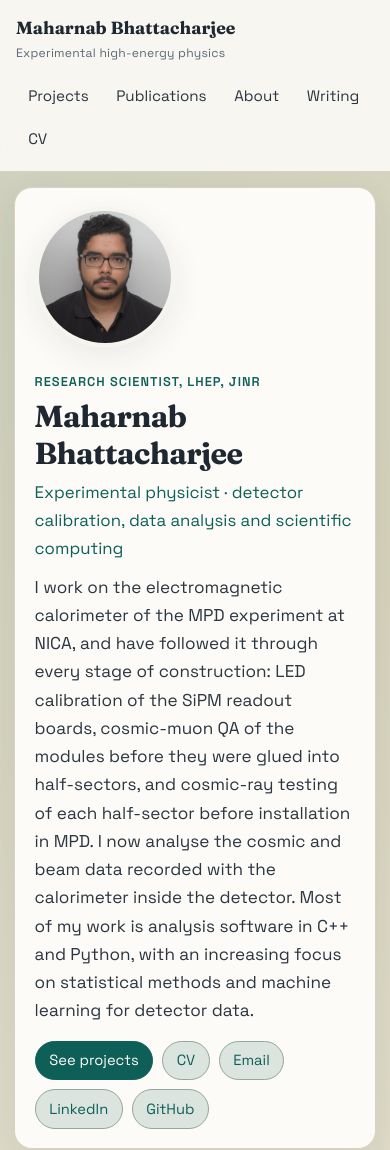
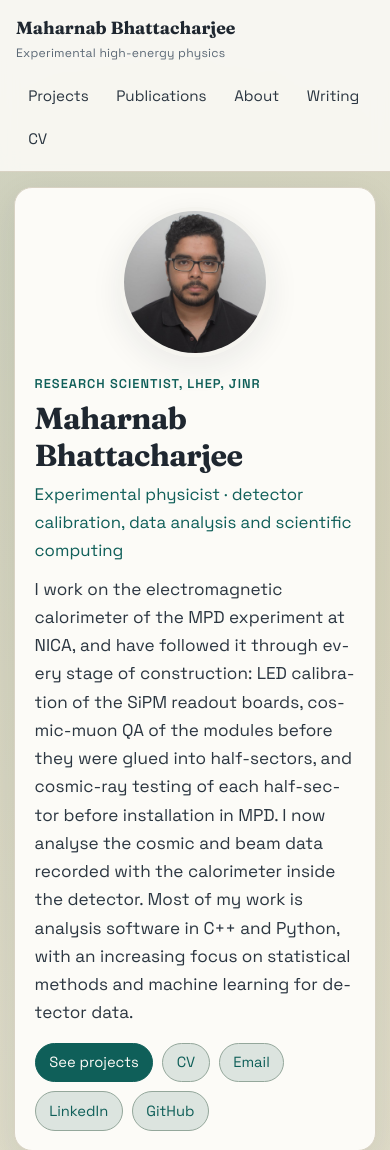
Before and after one commit to maharnab/maharnab.github.io, an Astro site: page / in a window 390 px wide. Shown: the top 1150 px of the page. Built offline with nearby package versions, Linux system fonts and the light colour scheme; Astro itself is replaced by a stand-in of ours.

Commit message:
Hero: justified text wrapping around circular portrait
Co-Authored-By: Claude Opus 5.5 <noreply@anthropic.com>

```diff
--- a/src/pages/index.astro
+++ b/src/pages/index.astro
@@ -16,6 +16,7 @@ const posts = (await getCollection('blog'))
 
 <Page title={SITE_TITLE} description={SITE_DESCRIPTION}>
 	<section class="panel hero">
+		<img class="headshot" src="/images/work/headshot.jpg" alt="Portrait of Maharnab Bhattacharjee" width="230" height="230" />
 		<div class="hero-text">
 			<p class="eyebrow">{AFFILIATION}</p>
 			<h1>Maharnab Bhattacharjee</h1>
@@ -36,7 +37,6 @@ const posts = (await getCollection('blog'))
 				<a class="btn" href={LINKS.github} target="_blank" rel="noreferrer">GitHub</a>
 			</div>
 		</div>
-		<img class="headshot" src="/images/work/headshot.jpg" alt="Portrait of Maharnab Bhattacharjee" width="220" height="228" />
 	</section>
 
 
@@ -106,29 +106,39 @@ const posts = (await getCollection('blog'))
 		font-size: 1.05rem;
 		color: var(--teal);
 	}
-	.hero {
-		display: grid;
-		grid-template-columns: 1fr auto;
-		gap: 1.5rem;
-		align-items: center;
+	.hero::after {
+		content: '';
+		display: block;
+		clear: both;
 	}
 	.headshot {
-		width: 220px;
-		height: auto;
+		float: right;
+		width: 230px;
+		height: 230px;
+		margin: 0.4rem 0 0.6rem 1.6rem;
 		border-radius: 50%;
-		aspect-ratio: 1 / 1;
 		object-fit: cover;
 		object-position: center 30%;
 		border: 4px solid var(--surface-2);
 		box-shadow: var(--shadow);
+		shape-outside: circle(50%);
+		shape-margin: 1rem;
 	}
-	@media (max-width: 760px) {
-		.hero {
-			grid-template-columns: 1fr;
+	.hero .lede {
+		max-width: none;
+		text-align: justify;
+		hyphens: auto;
+	}
+	@media (max-width: 640px) {
+		.headshot {
+			float: none;
+			display: block;
+			width: 150px;
+			height: 150px;
+			margin: 0 auto 1rem;
 		}
-		.headshot {
-			order: -1;
-			width: 140px;
+		.hero .lede {
+			text-align: left;
 		}
 	}
 </style>
```
